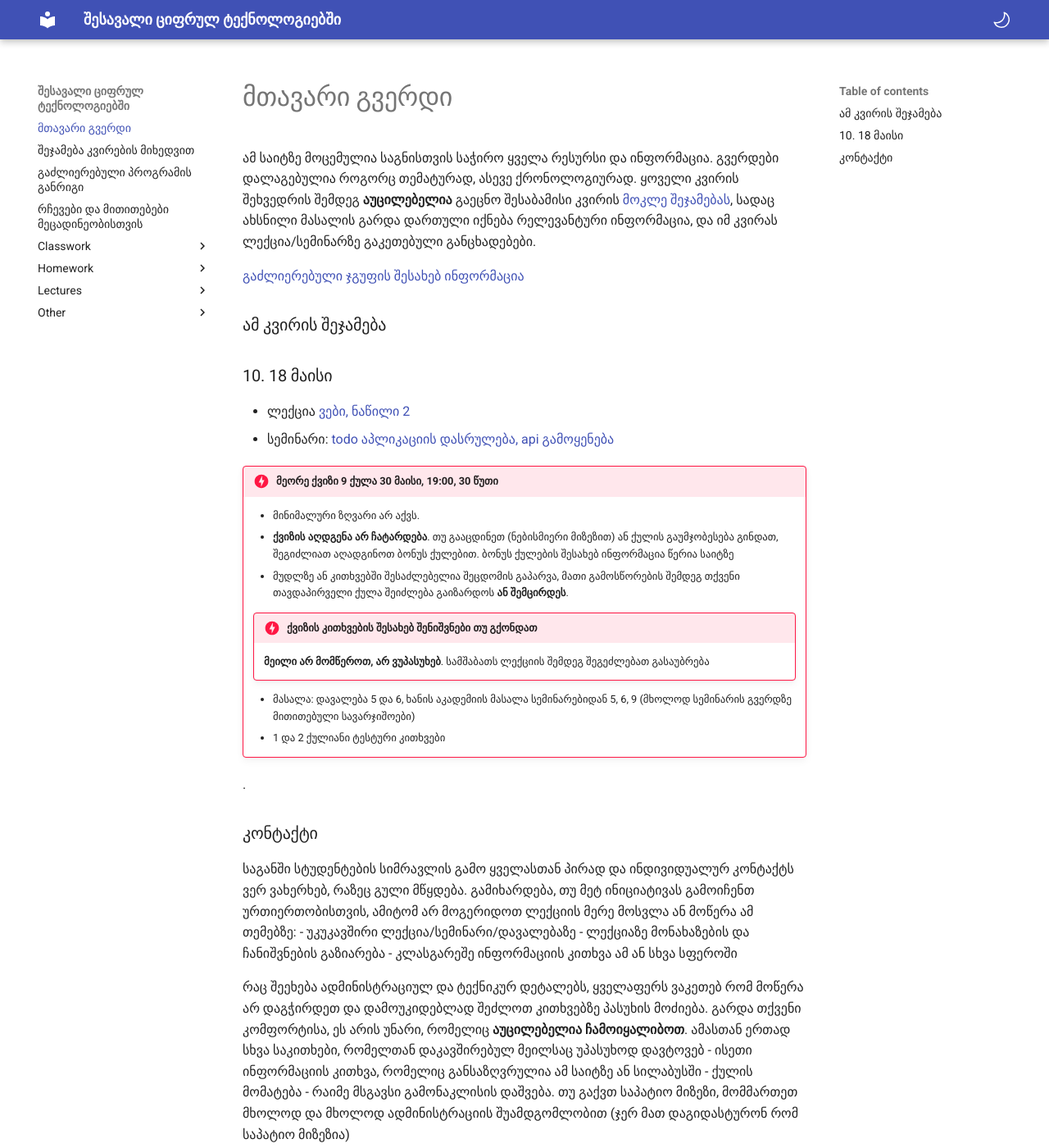
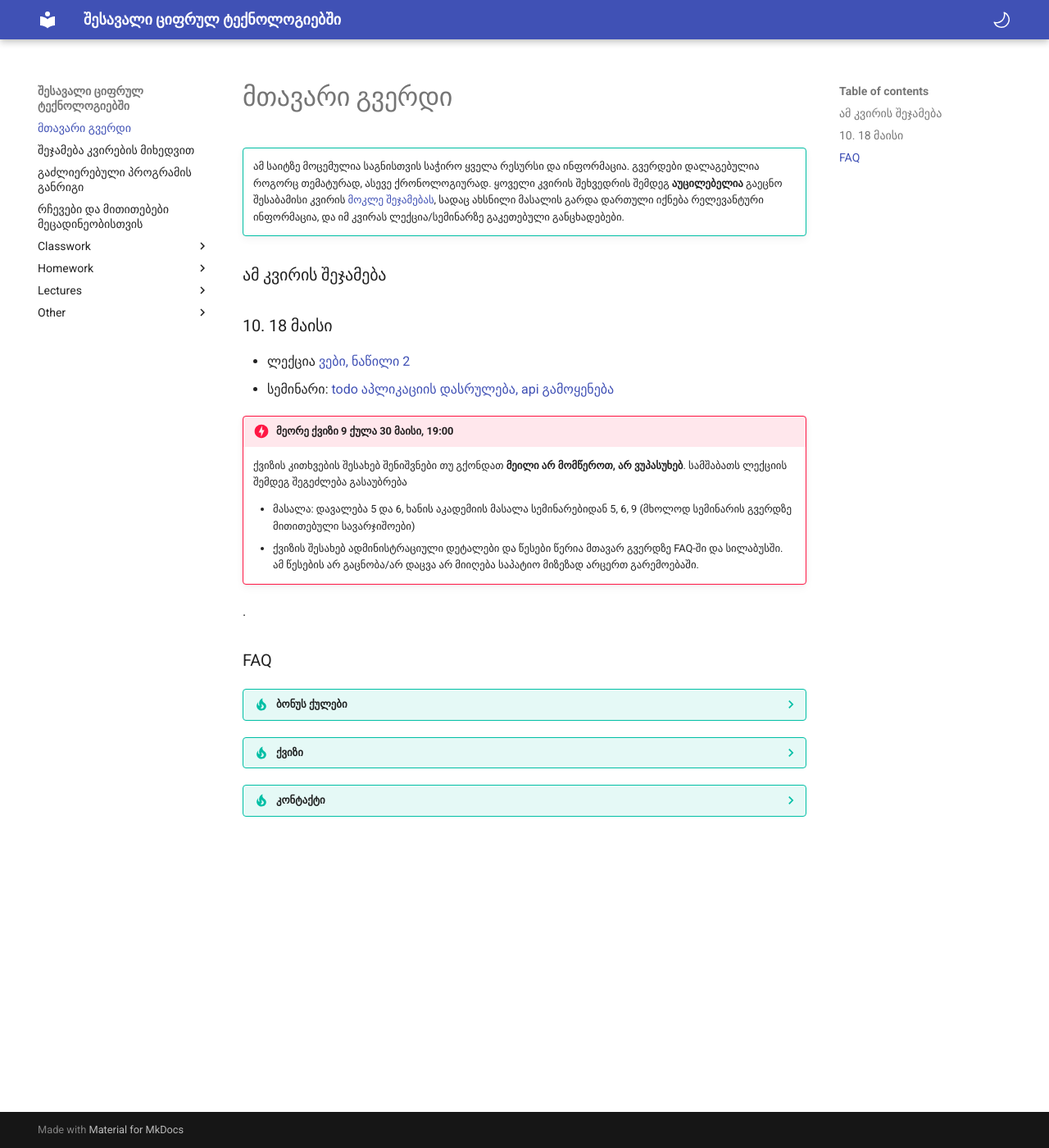
Before and after one commit to freeuni-digital-technologies-archive/22s, an MkDocs documentation site: the page built from content/index.md, in a window 1280 px wide and 1400 px high. Shown: the whole window at 82% size. Built offline with MkDocs 1.6.1 and Material for MkDocs 9.7.7, drawn with Linux system fonts in a browser that asks for light colours.

Commit message:
restructure site and info

```diff
--- a/content/00_review.md
+++ b/content/00_review.md
@@ -65,16 +65,11 @@
 - ლექცია [ვები, ნაწილი 2](/lectures/10_web)
 - სემინარი: [todo აპლიკაციის დასრულება, api გამოყენება](/classwork/10_todo_app_api)
 
-!!! Danger "მეორე ქვიზი 9 ქულა 30 მაისი, 19:00, 30 წუთი"
-	- მინიმალური ზღვარი არ აქვს.
-	- **ქვიზის აღდგენა არ ჩატარდება**. თუ გააცდინეთ (ნებისმიერი მიზეზით) ან ქულის გაუმჯობესება გინდათ, შეგიძლიათ აღადგინოთ ბონუს ქულებით. ბონუს ქულების შესახებ ინფორმაცია წერია საიტზე
-	- მუდლზე ან კითხვებში შესაძლებელია შეცდომის გაპარვა, მათი გამოსწორების შემდეგ თქვენი თავდაპირველი ქულა შეიძლება გაიზარდოს **ან შემცირდეს**.
-	!!! Danger "ქვიზის კითხვების შესახებ შენიშვნები თუ გქონდათ"
-		**მეილი არ მომწეროთ, არ ვუპასუხებ**. სამშაბათს ლექციის შემდეგ შეგეძლებათ გასაუბრება
+!!! Danger "მეორე ქვიზი 9 ქულა 30 მაისი, 19:00"
+	ქვიზის კითხვების შესახებ შენიშვნები თუ გქონდათ **მეილი არ მომწეროთ, არ ვუპასუხებ**. სამშაბათს ლექციის შემდეგ შეგეძლება გასაუბრება
 
 	- მასალა: დავალება 5 და 6, ხანის აკადემიის მასალა სემინარებიდან 5, 6, 9 (მხოლოდ სემინარის გვერდზე მითითებული სავარჯიშოები)
-	- 1 და 2 ქულიანი ტესტური კითხვები
-
+	- ქვიზის შესახებ ადმინისტრაციული დეტალები და წესები წერია მთავარ გვერდზე FAQ-ში და სილაბუსში. ამ წესების არ გაცნობა/არ დაცვა არ მიიღება საპატიო მიზეზად არცერთ გარემოებაში.
 
 
 <!--
--- a/content/index.md
+++ b/content/index.md
@@ -1,13 +1,9 @@
 # მთავარი გვერდი
-
-ამ საიტზე მოცემულია საგნისთვის საჭირო ყველა რესურსი და ინფორმაცია. გვერდები დალაგებულია როგორც თემატურად, ასევე ქრონოლოგიურად.
-ყოველი კვირის შეხვედრის შემდეგ **აუცილებელია** გაეცნო შესაბამისი კვირის [მოკლე შეჯამებას](/00_review), სადაც ახსნილი მასალის გარდა დართული იქნება რელევანტური ინფორმაცია, და იმ კვირას ლექცია/სემინარზე გაკეთებული განცხადებები.
-
-[გაძლიერებული ჯგუფის შესახებ ინფორმაცია](/advanced_gruop)
+!!! tip ""
+	ამ საიტზე მოცემულია საგნისთვის საჭირო ყველა რესურსი და ინფორმაცია. გვერდები დალაგებულია როგორც თემატურად, ასევე ქრონოლოგიურად.
+	ყოველი კვირის შეხვედრის შემდეგ **აუცილებელია** გაეცნო შესაბამისი კვირის [მოკლე შეჯამებას](/00_review), სადაც ახსნილი მასალის გარდა დართული იქნება რელევანტური ინფორმაცია, და იმ კვირას ლექცია/სემინარზე გაკეთებული განცხადებები.
 
 ### ამ კვირის შეჯამება
-<!-- !!! warning "თუ წინა კვირის/კვირების არ წაგიკითხავთ, ჯერ აუცილებელია მათ გაეცნოთ" -->
-
 {%
    include-markdown "./00_review.md"
    start="ახლანდელი კვირა"
@@ -15,13 +11,29 @@
    end="მომავალი კვირების გეგმა"
 %}
 
-### კონტაქტი
-საგანში სტუდენტების სიმრავლის გამო ყველასთან პირად და ინდივიდუალურ კონტაქტს ვერ ვახერხებ, რაზეც გული მწყდება. გამიხარდება, თუ მეტ ინიციატივას გამოიჩენთ ურთიერთობისთვის, ამიტომ არ მოგერიდოთ ლექციის მერე მოსვლა ან მოწერა ამ თემებზე:
-- უკუკავშირი ლექცია/სემინარი/დავალებაზე
-- ლექციაზე მონახაზების და ჩანიშვნების გაზიარება
-- კლასგარეშე ინფორმაციის კითხვა ამ ან სხვა სფეროში
 
-რაც შეეხება ადმინისტრაციულ და ტექნიკურ დეტალებს, ყველაფერს ვაკეთებ რომ მოწერა არ დაგჭირდეთ და დამოუკიდებლად შეძლოთ კითხვებზე პასუხის მოძიება. გარდა თქვენი კომფორტისა, ეს არის უნარი, რომელიც **აუცილებელია ჩამოიყალიბოთ**. ამასთან ერთად სხვა საკითხები, რომელთან დაკავშირებულ მეილსაც უპასუხოდ დავტოვებ
-- ისეთი ინფორმაციის კითხვა, რომელიც განსაზღვრულია ამ საიტზე ან სილაბუსში
-- ქულის მომატება
-- რაიმე მსგავსი გამონაკლისის დაშვება. თუ გაქვთ საპატიო მიზეზი, მომმართეთ მხოლოდ და მხოლოდ ადმინისტრაციის შუამდგომლობით (ჯერ მათ დაგიდასტურონ რომ საპატიო მიზეზია)
+### FAQ
+??? tip "ბონუს ქულები"
+	დავალების თუ ქვიზის ქულების ასანაზღაურებლად (ნებისმიერი მიზეზის გამო) ბევრი შესაძლებლობაა.
+	- ბონუს დისკუსია - ინფორმაციას შემდეგი კვირის დისკუსიის დროის და საკითხების შესახებ ვწერ ხოლმე საიტზე
+	- ბონუს თემა/პრეზენტაცია - ეს დავალება გამოქვეყნდება კლასრუმზე
+	- სავარჯიშოები/დავალებები, რომელსაც ყოველი კვირის სემინარზე ვამბობ ხოლმე. ზოგჯერ შეიძლება სემინარის note-ების ბოლოსაც იყოს მოცემული
+	- პროექტის ბონუსი - კრიტერიუმების განსაკუთრებულად კარგი შესრულებისთვის გუნდები მიიღებენ ბონუს ქულებს
+
+??? tip "ქვიზი"
+	- ხანგრძლივობა: 30 წუთი
+	- 9 ქულა, 1 და 2 ქულიანი ტესტური კითხვები
+	- მინიმალური ზღვარი არ აქვს.
+	- **ქვიზის აღდგენა არ ჩატარდება**. თუ გააცდინე (ნებისმიერი მიზეზით) ან ქულის გაუმჯობესება გინდა, შეგიძლია აღადგინო ბონუს ქულებით. ბონუს ქულების შესახებ ინფორმაცია წერია საიტის მთავარ გვერდზე
+	- მუდლზე ან კითხვებში შესაძლებელია შეცდომის გაპარვა, მათი გამოსწორების შემდეგ თქვენი თავდაპირველი ქულა შეიძლება გაიზარდოს **ან შემცირდეს**.
+
+??? tip "კონტაქტი"
+	საგანში სტუდენტების სიმრავლის გამო ყველასთან პირად და ინდივიდუალურ კონტაქტს ვერ ვახერხებ, რაზეც გული მწყდება. გამიხარდება, თუ მეტ ინიციატივას გამოიჩენთ ურთიერთობისთვის, ამიტომ არ მოგერიდოთ ლექციის მერე მოსვლა ან მოწერა ამ თემებზე:
+	- უკუკავშირი ლექცია/სემინარი/დავალებაზე
+	- ლექციაზე მონახაზების და ჩანიშვნების გაზიარება
+	- კლასგარეშე ინფორმაციის კითხვა ამ ან სხვა სფეროში
+
+	რაც შეეხება ადმინისტრაციულ და ტექნიკურ დეტალებს, ყველაფერს ვაკეთებ რომ მოწერა არ დაგჭირდეს და დამოუკიდებლად შეძლო კითხვებზე პასუხის მოძიება. გარდა შენი კომფორტისა, ეს არის უნარი, რომელიც **აუცილებელია ჩამოიყალიბო**. ამასთან ერთად სხვა საკითხები, რომელთან დაკავშირებულ მეილსაც უპასუხოდ დავტოვებ
+	- ისეთი ინფორმაციის კითხვა, რომელიც განსაზღვრულია ამ საიტზე ან სილაბუსში
+	- ქულის მომატება
+	- რაიმე მსგავსი გამონაკლისის დაშვება. თუ გაქვს საპატიო მიზეზი, მომმართე მხოლოდ და მხოლოდ ადმინისტრაციის შუამდგომლობით (ჯერ მათ დაგიდასტურონ რომ საპატიო მიზეზია)
```
Also changed, not shown: other parts of content/00_review.md (+2 -2 lines).
